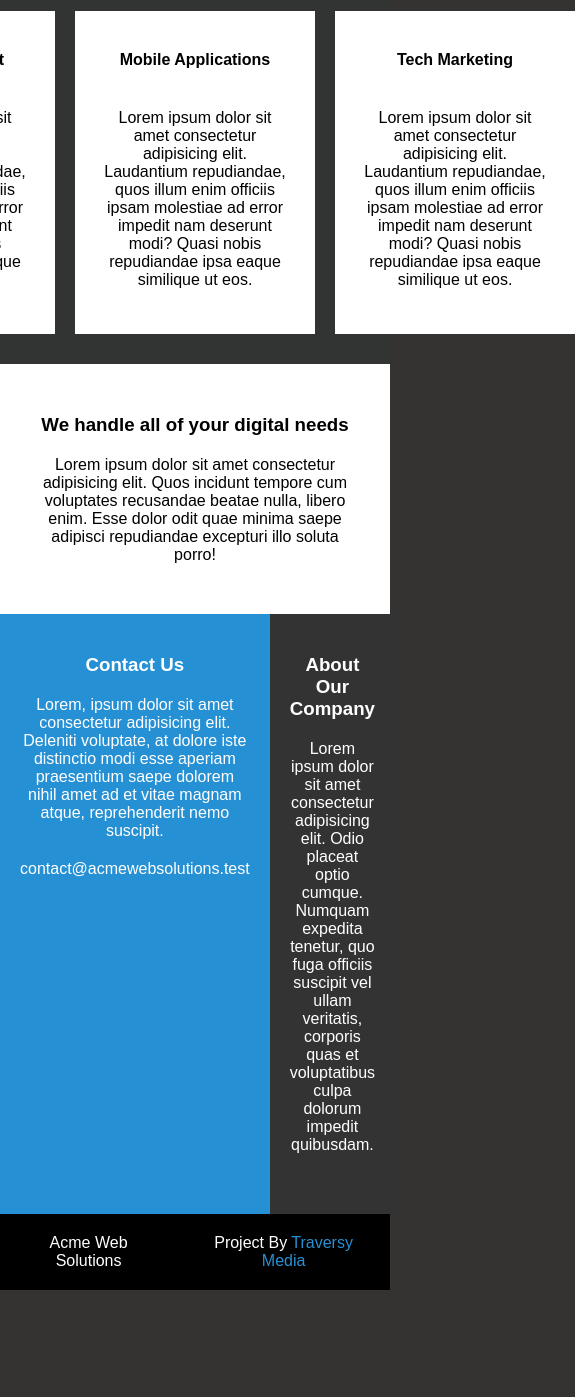
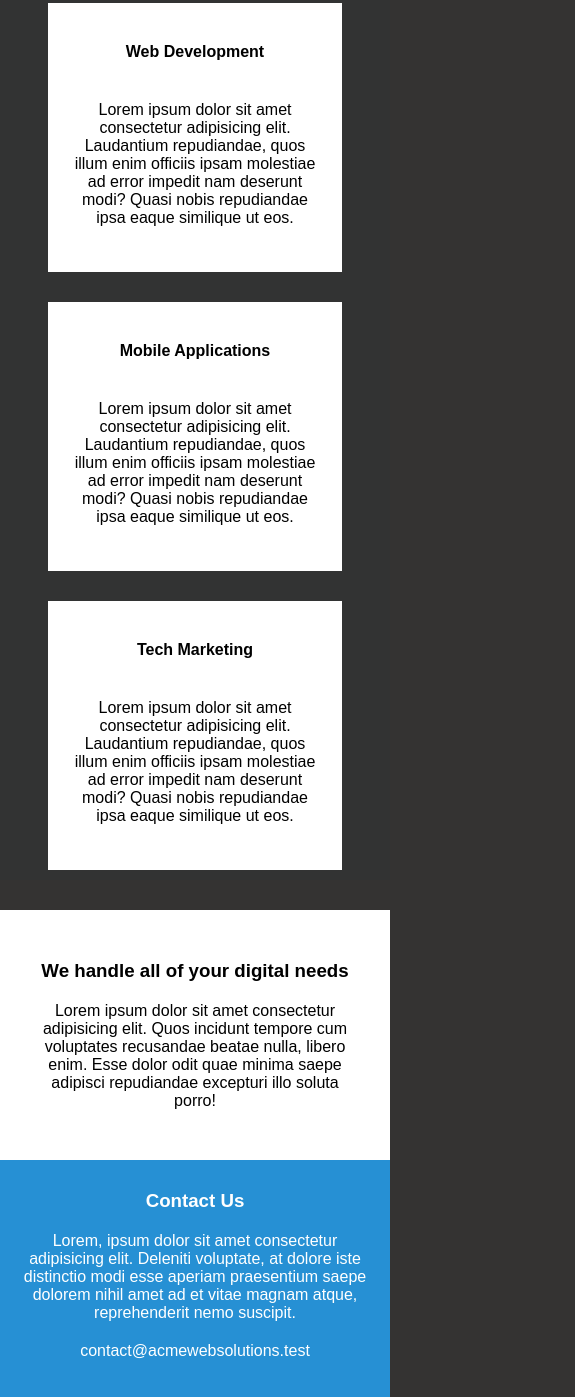
Before and after one commit to nikfarsaber/HW8-maktab81, a plain HTML site: page Answer5.html in a window 390 px wide. Shown: the part 603-2000 px from the top of the page, 575 px wide, since content can reach past the window. Before the commit the page ends 1893 px from the top, so only its background shows below. Drawn offline with Linux system fonts and the light colour scheme.

Commit message:
add responding css file to handle mobile screen and link to Answer5 html file

```diff
--- a/Answer5.html
+++ b/Answer5.html
@@ -3,6 +3,7 @@
   <head>
     <meta charset="UTF-8" />
     <link href="Answer5.css" rel="stylesheet" />
+    <link href="respondingAns5.css" rel="stylesheet" />
     <meta http-equiv="X-UA-Compatible" content="IE=edge" />
     <meta name="viewport" content="width=device-width, initial-scale=1.0" />
     <title>Document</title>
--- /dev/null
+++ b/respondingAns5.css
@@ -0,0 +1,21 @@
+@media (max-width: 600px) {
+  .two-cloumns {
+    column-count: 1;
+  }
+  .option {
+    flex-direction: column;
+    align-items: center;
+    gap: 30px;
+    margin-block: 30px;
+  }
+  .option-child {
+    width: 65%;
+    margin-block: 0;
+  }
+  .companyref {
+    flex-direction: column;
+  }
+  .companyref-child {
+    padding-block: 30px;
+  }
+}
```
